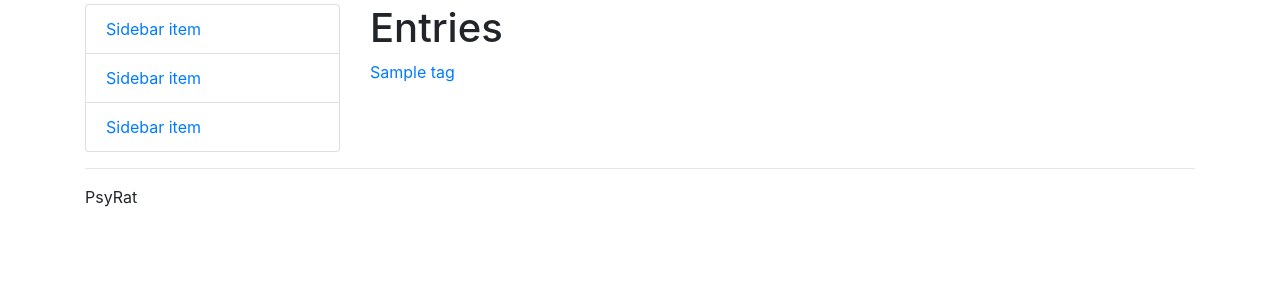
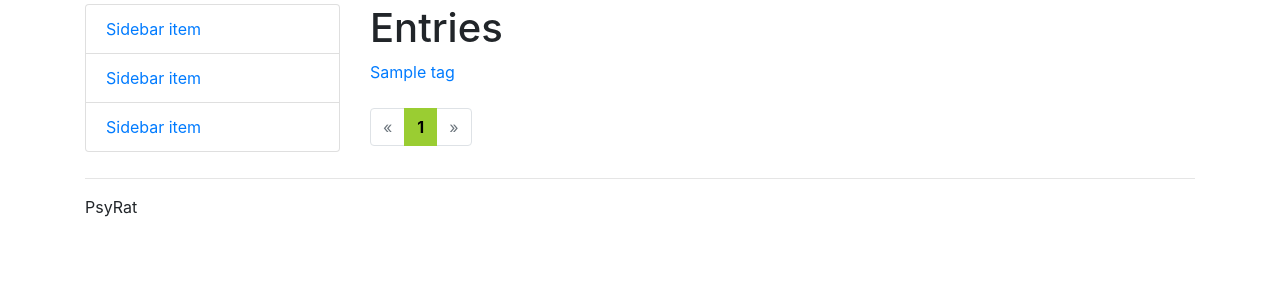
Before and after one commit to Psy-Rat/my-flask-blog, a Python web app: template app/templates/index.html in a window 1280 px wide. Shown: the part 56-356 px from the top of the page. Run offline with Jinja, Linux system fonts and the light colour scheme; the template is opened without the code that fills it: most values are stand-ins (such as "Sample title", 1, 10 or a date in 2020); some libraries are stand-ins or nearby versions.

Commit message:
pagination

```diff
--- a/app/helpers.py
+++ b/app/helpers.py
@@ -15,7 +15,7 @@ import re
 from models import Entry
 
 
-def render_paginated(template_name, query, paginate_by=20, **context):
+def render_paginated(template_name, query, paginate_by=10, **context):
     '''
         Paginate query by flask. Returns rendered template with items after pagination.
 
--- a/app/static/css/style.css
+++ b/app/static/css/style.css
@@ -31,3 +31,10 @@ main {
 pre {
   line-height: 125%;
 }
+
+.page-item.active .page-link {
+  color: black;
+  background-color: yellowgreen;
+  border-color: yellowgreen;
+  font-weight: bold;
+}
--- a/app/templates/entries/index.html
+++ b/app/templates/entries/index.html
@@ -7,5 +7,6 @@
 {% block content %}
 
     {% include "includes/list.html" %}
+    {% include 'includes/page_links.html' %}
 
 {% endblock %}
--- a/app/templates/entries/index_tag.html
+++ b/app/templates/entries/index_tag.html
@@ -14,4 +14,6 @@
         <li><a href="{{ url_for('entries.tag_detail', slug=tag.slug)}}">{{ tag.name }}</a></li>
     {% endfor %}
     </ul>
+
+    {% include 'includes/page_links.html' %}
 {% endblock content %}
--- /dev/null
+++ b/app/templates/includes/page_links.html
@@ -0,0 +1,35 @@
+<ul class="pagination">
+    <li class="page-item
+        {% if not object_list.has_prev %}
+            disabled
+        {% endif %}">
+        {% if object_list.has_prev %}
+            <a class="page-link" href="./?page={{ object_list.prev_num }}">&laquo;</a>
+        {% else %}
+            <a class="page-link" href="#" tabindex="-1">&laquo;</a>
+        {% endif %}
+    </li>
+
+    {% for page in object_list.iter_pages() %}
+        <li class="page-item {% if page == object_list.page  %}
+            active
+        {% endif %}">
+            {% if page %}
+                <a class="page-link" href="./?page={{ page }}">{{ page }}</a>
+            {% else %}
+                <a class="page-link" href="#">...</a>
+            {% endif %}
+        </li>
+    {% endfor %}
+
+    <li class="page-item
+        {% if not object_list.has_next %}
+            disabled
+        {% endif %}">
+        {% if object_list.has_next %}
+            <a class="page-link" href="./?page={{ object_list.next_num }}">&raquo;</a>
+        {% else %}
+            <a class="page-link" href="#" tabindex="-1">&raquo;</a>
+        {% endif %}
+    </li>
+</ul>
```
Also changed, not shown: 1 other file.
